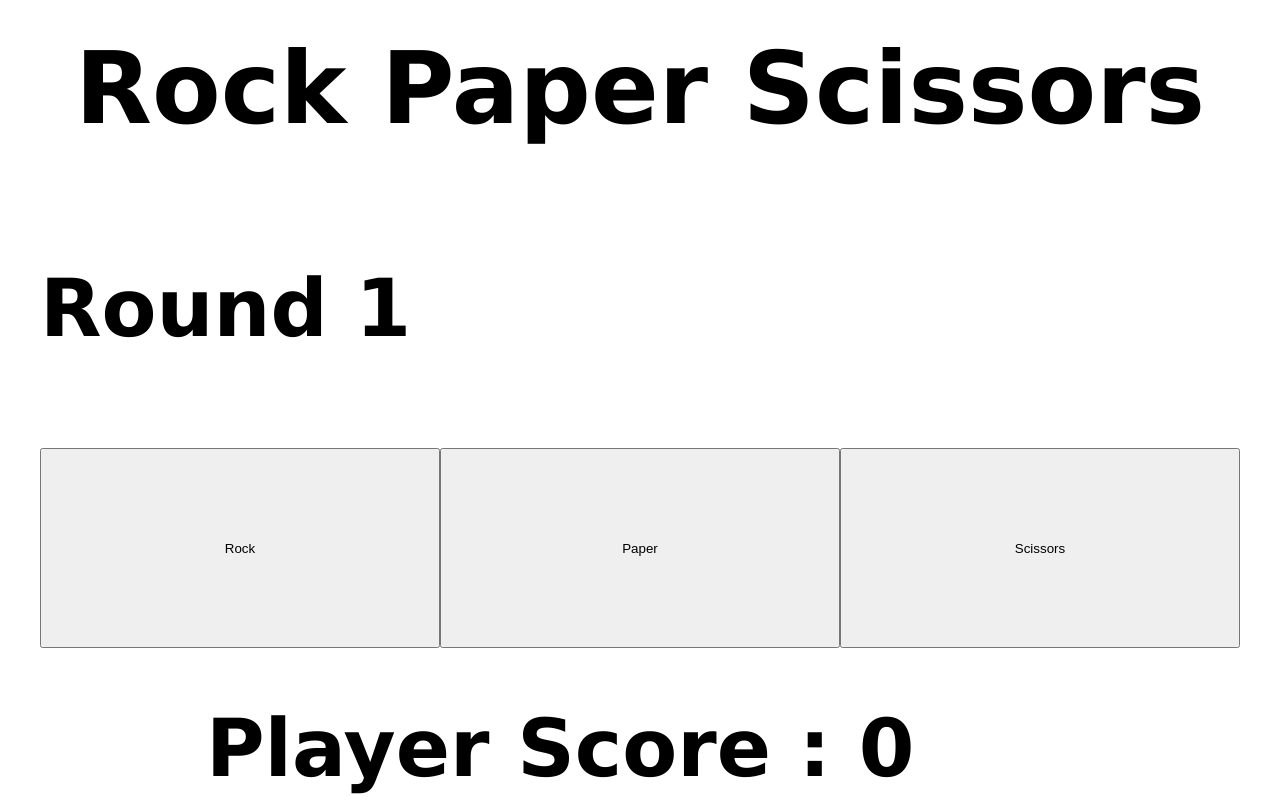
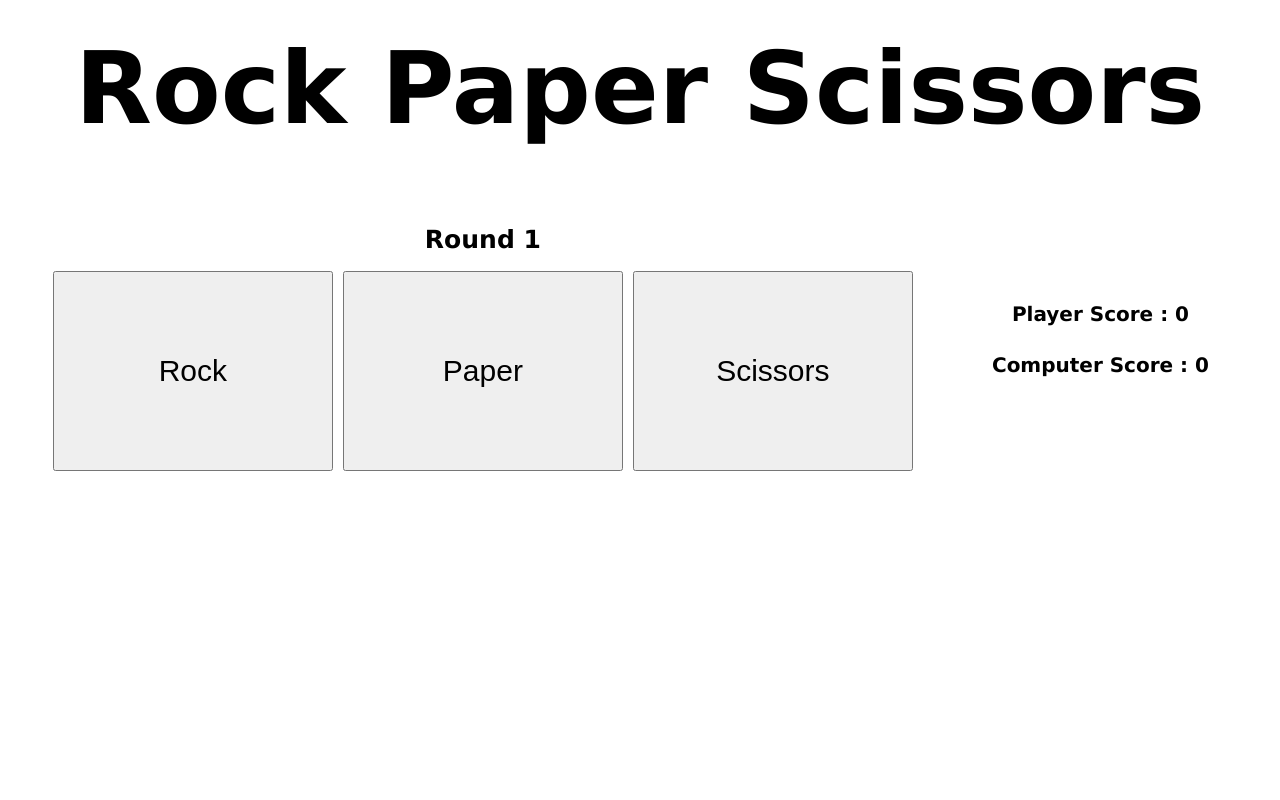
Before and after one commit to TexZ-GenZ/rock-paper-scissors, a plain HTML site: page index.html in a window 1280 px wide. Both pictures are taken after a click on the button "Yes". Shown: the top 800 px of the page. Drawn offline with Linux system fonts and the light colour scheme.

Commit message:
Finished the working project and cleared all bugs
In this commit I finished this project for theOdinProject of rock paper scissors game.

```diff
--- a/script.js
+++ b/script.js
@@ -1,68 +1,7 @@
 
 const yes = document.querySelector(".yes");
 const no = document.querySelector(".no");
-const gameScreen = document.querySelector(".choice");
-
-yes.addEventListener("click",()=>{
-
-    gameScreen.innerHTML = '';
-
-    const gameRoundScreen = document.createElement('div');
-    gameRoundScreen.classList.add("gameRoundScreen");
-
-    const roundDetail = document.createElement('h1');
-    roundDetail.textContent = 'Round 1';
-    roundDetail.classList.add("roundDetail");
-
-    const playerChoices = document.createElement('div');
-    playerChoices.classList.add("playerChoices");
-
-    const rock = document.createElement('button');
-    rock.textContent = 'Rock';
-
-    const paper = document.createElement('button');
-    paper.textContent = 'Paper';
-
-    const scissors = document.createElement('button');
-    scissors.textContent = 'Scissors';
-
-
-    playerChoices.appendChild(rock);
-    playerChoices.appendChild(paper);
-    playerChoices.appendChild(scissors);
-
-    gameRoundScreen.appendChild(roundDetail);
-    gameRoundScreen.appendChild(playerChoices);
-
-    gameScreen.appendChild(gameRoundScreen);
-
-    const scoreCard = document.createElement('div');
-    scoreCard.classList.add("scoreCard");
-    const playerScore = document.createElement("h1");
-    playerScore.textContent = "Player Score : 0";
-    const computerScore = document.createElement("h1");
-    computerScore.textContent = "Computer Score : 0";
-
-    scoreCard.appendChild(playerScore);
-    scoreCard.appendChild(computerScore);
-
-    gameScreen.appendChild(scoreCard);
-})
-
-
-
-
-
-
-
-
-
-
-
-
-
-
-/*console.log("Hello World");
+const choiceScreen = document.querySelector(".choice");
 
 let getComputerChoice = ()=>{
     let randomValue = Math.floor(Math.random()*100);
@@ -80,104 +19,116 @@ let getComputerChoice = ()=>{
     else return "SCISSORS";
 }
 
-let getHumanChoice = () =>{
-    let humanChoice = prompt("Rock, Paper or Scissors","");
-
-    humanChoice = humanChoice.toUpperCase();
-
-    if(humanChoice === "ROCK" || humanChoice === "PAPER" || humanChoice === "SCISSORS"){
-        return humanChoice;
-    }
-}
-
 let humanScore = 0 , computerScore = 0;
 
-
-
 function playRound(humanChoice, computerChoice) {
-
-    if (humanChoice === "ROCK") {
-
-        if (computerChoice === "ROCK") {
-            console.log('A tie! Nobody wins this round.');
-            alert('A tie! Nobody wins this round.');
-        }
-        else if (computerChoice === "PAPER") {
-            console.log('You Lose! Paper beats Rock.');
-            alert('You Lose! Paper beats Rock.');
-            computerScore+=1;
-        }
-        else{
-            console.log('You Win! Rock beats Scissors.');
-            alert('You Win! Rock beats Scissors.');
-            humanScore+=1;
-        }
-    }
-
-    else if (humanChoice === "PAPER") {
-
-        if (computerChoice === "PAPER") {
-            console.log('A tie! Nobody wins this round.');
-            alert('A tie! Nobody wins this round.');
-        }
-        else if (computerChoice === "SCISSORS") {
-            console.log('You Lose! Scissors beats Paper.');
-            alert('You Lose! Scissors beats Paper.');
-            computerScore+=1;
-        }
-        else{
-            console.log('You Win! Paper beats Rock.');
-            alert('You Win! Paper beats Rock.');
-            humanScore+=1;
-        }
-    }
-
-    else {
-
-        if (computerChoice === "SCISSORS") {
-            console.log('A tie! Nobody wins this round.');
-            alert('A tie! Nobody wins this round.');
-        }
-        else if (computerChoice === "Rock") {
-            console.log('You Lose! Rock beats Scissors.');
-            alert('You Lose! Rock beats Scissors.');
-            computerScore+=1;
-        }
-        else{
-            console.log('You Win! Scissors beats Paper.');
-            alert('You Win! Scissors beats Paper.');
-            humanScore+=1;
-        }
+    if (humanChoice === "ROCK" && computerChoice === "PAPER" ||
+        humanChoice === "PAPER" && computerChoice === "SCISSORS" ||
+        humanChoice === "SCISSORS" && computerChoice === "ROCK") {
+        computerScore += 1;
+    } else if (humanChoice === "ROCK" && computerChoice === "SCISSORS" ||
+        humanChoice === "PAPER" && computerChoice === "ROCK" ||
+        humanChoice === "SCISSORS" && computerChoice === "PAPER") {
+        humanScore += 1;
     }
 }
 
 
+function playAndContinue(humanChoice){
 
-function playGame() {
+let computerChoice = getComputerChoice();
 
-    for (let i = 0; i < 5; i++) {
+playRound(humanChoice,computerChoice);
+currentRound++;
 
-        alert(`This is Round ${i+1}`);
-        const humanChoice = getHumanChoice();
-        const computerChoice = getComputerChoice();
+if (humanScore === 5 || computerScore === 5) {
+    choiceScreen.innerHTML = '';
 
-        playRound(humanChoice,computerChoice);
+    const outcome = document.createElement('h1');
+    outcome.classList.add("outcome");
+    humanScore > computerScore ? (outcome.textContent = "You win!"):(outcome.textContent = "Better luck next time.");
 
-    }
+    choiceScreen.appendChild(outcome);
+}
+else{
+    createGameScreen();
 }
 
-alert("Rock Paper Scissors!!!!\nEpic Showdown Human vs Computer ")
-
-playGame();
-
-if (humanScore > computerScore) {
-    alert("You have won!!! Congratulations." + `\n Your Score : ${humanScore} \n Computer Score : ${computerScore}`);
-}
-else if (humanScore > computerScore){
-    alert("You lost ! Better Luck next time." + `\n Your Score : ${humanScore} \n Computer Score : ${computerScore}`);
-}
-else{
-    alert("A tie!!!!" + `\n Your Score : ${humanScore} \n Computer Score : ${computerScore}`);
 }
 
-*/
+
+
+function createGameScreen(){
+
+        choiceScreen.innerHTML = '';
+
+        const gameScreen = document.createElement("div");
+        gameScreen.classList.add('gameScreen');
+        choiceScreen.appendChild(gameScreen);
+
+        const gameRoundScreen = document.createElement('div');
+        gameRoundScreen.classList.add("gameRoundScreen");
+
+        const roundDetail = document.createElement('h1');
+        roundDetail.textContent = `Round ${currentRound}`;
+        roundDetail.classList.add("roundDetail");
+
+        const playerChoices = document.createElement('div');
+        playerChoices.classList.add("playerChoices");
+
+        const rock = document.createElement('button');
+        rock.textContent = 'Rock';
+        rock.addEventListener("click",()=> playAndContinue("ROCK"));
+
+        const paper = document.createElement('button');
+        paper.textContent = 'Paper';
+        paper.addEventListener("click",()=> playAndContinue("PAPER"));
+
+        const scissors = document.createElement('button');
+        scissors.textContent = 'Scissors';
+        scissors.addEventListener("click",()=> playAndContinue("SCISSORS"));
+
+        playerChoices.appendChild(rock);
+        playerChoices.appendChild(paper);
+        playerChoices.appendChild(scissors);
+
+        gameRoundScreen.appendChild(roundDetail);
+        gameRoundScreen.appendChild(playerChoices);
+
+        gameScreen.appendChild(gameRoundScreen);
+
+        const scoreCard = document.createElement('div');
+        scoreCard.classList.add("scoreCard");
+
+        const playerScore = document.createElement("h1");
+        playerScore.textContent = `Player Score : ${humanScore}`;
+
+        const machineScore = document.createElement("h1");
+        machineScore.textContent = `Computer Score : ${computerScore}`;
+
+        scoreCard.appendChild(playerScore);
+        scoreCard.appendChild(machineScore);
+
+        gameScreen.appendChild(scoreCard);
+
+}
+
+
+
+let currentRound = 1;
+
+
+yes.addEventListener("click",()=>{
+    createGameScreen();
+})
+
+no.addEventListener("click",()=>{
+    choiceScreen.innerHTML = '';
+
+    const outcome = document.createElement('h1');
+    outcome.classList.add("outcome");
+
+    outcome.textContent = "Thanks for visiting !"
+
+    choiceScreen.appendChild(outcome);
+})
--- a/styles.css
+++ b/styles.css
@@ -44,3 +44,56 @@
 }
 
 /* JS DOM */
+
+
+.gameScreen{
+    display: flex;
+    width: 100%;
+    justify-content: space-evenly;
+    gap: 10px;
+    margin-top: 0;
+}
+
+.gameRoundScreen{
+    width:69%;
+}
+.roundDetail{
+    display: flex;
+    justify-content: center;
+}
+
+.gameRoundScreen > h1{
+    font-size: 25px;
+}
+
+.playerChoices{
+    display: flex;
+    flex-wrap: wrap;
+    gap: 10px;
+    justify-content: center;
+}
+.playerChoices > button{
+    width: 35vh;
+    margin: 0;
+    font-size: 30px;
+}
+
+.scoreCard{
+    width: 21%;
+    display: flex;
+    flex-direction: column;
+
+    justify-content: center;
+    align-items: center;
+}
+.scoreCard > h1{
+    font-size: 20px;
+}
+
+.outcome{
+    height: 50vh;
+    display: flex;
+    justify-content: center;
+    align-items: flex-start;
+    padding-top: 15vh;
+}
```
